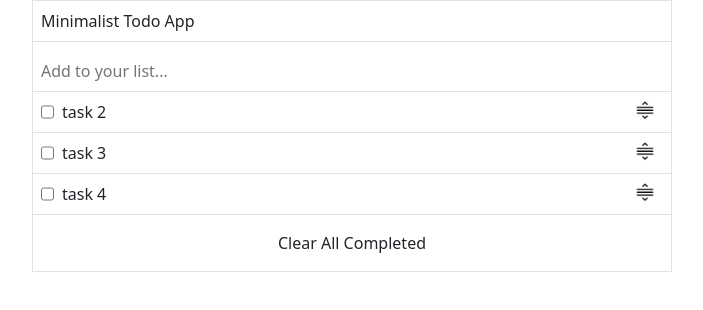
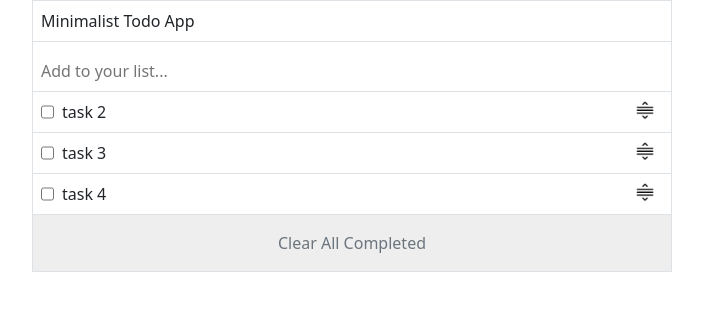
Before and after one commit to mohamedSabry0/TodoList, a website built with webpack: page src/index.html in a window 1280 px wide. Shown: the whole page, without its empty margins (288-991 px from the left). Built offline with nearby package versions, Linux system fonts and the light colour scheme.

Commit message:
fix linter, add styling to clear-all

```diff
--- a/src/index.html
+++ b/src/index.html
@@ -31,7 +31,9 @@
         class="w-100 task-description-input border-0 border-bottom pb-2 px-2"
       />
       <ul class="tasks-container w-100 m-0"></ul>
-      <div class="clear-all w-100 p-3">Clear All Completed</div>
+      <div class="clear-all w-100 p-3 bg-grey text-muted">
+        Clear All Completed
+      </div>
     </div>
     <script
       src="https://cdn.jsdelivr.net/npm/bootstrap@5.1.0/dist/js/bootstrap.bundle.min.js"
--- a/src/style.css
+++ b/src/style.css
@@ -4,6 +4,11 @@
   background: no-repeat url('./images/drag.png');
   background-size: contain;
 }
+
 .border-bottom-grey {
   border-bottom: 1px #ddd solid;
 }
+
+.bg-grey {
+  background-color: #eee;
+}
```
